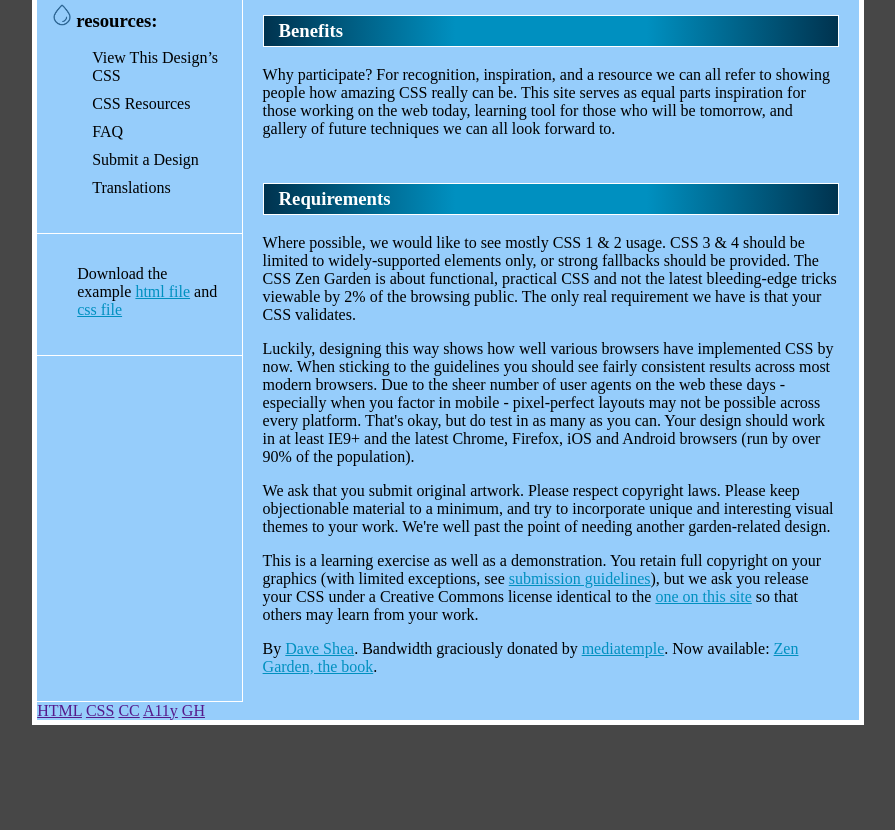
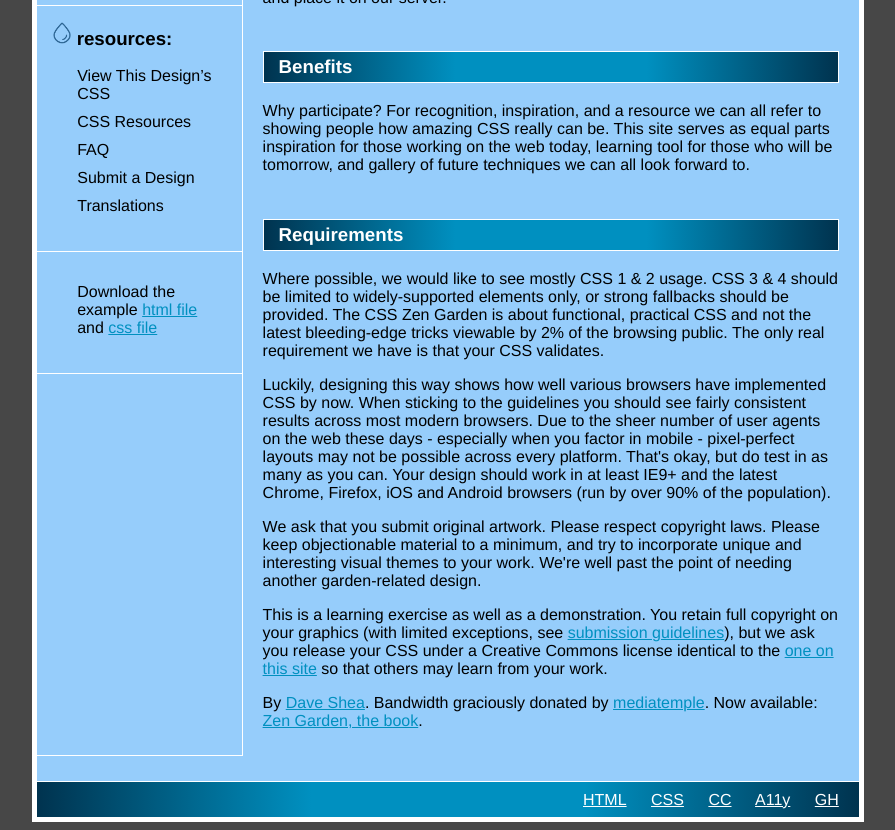
Before and after one commit to aprilrochelle/Zen-Garden-80, a plain HTML site: page index.html in a window 1280 px wide. Shown: the part 1094-1924 px from the top of the page, without its empty margins (192-1087 px from the left). Before the commit the page ends 1827 px from the top, so only its background shows below. Drawn offline with Linux system fonts and the light colour scheme.

Commit message:
styled footer, fonts and header

```diff
--- a/main.css
+++ b/main.css
@@ -2,6 +2,9 @@
 
 body {
     background-color: #474747;
+    font-family: "Articulat CF", "Helvetica Neue", Helvetica, sans-serif;
+    font-weight: 400;
+    font-size: 1em;
 }
 
 .page-wrapper {
@@ -35,11 +38,27 @@ body {
     padding: 15px 20px 20px 15px;
 }
 
+footer {
+    color: white;
+    line-height: 35px;
+    margin: 25px 0 0 0;
+    text-align: right;
+    border-top: 1px solid #fff;
+    background: linear-gradient(
+        90deg,
+        #00334f,
+        #0090c0,
+        #0090c0,
+        #00334f
+    );
+}
+
 /* Image Styles_______________________ */
 
 .header-img {
     width: 100%;
     height: 200px;
+    opacity: .7;
     display: inherit;
     border-bottom: solid white 5px;
 }
@@ -56,6 +75,7 @@ header h1 {
     right: 30px;
     top: 50px;
     color: white;
+    z-index: 1000;
 }
 
 header h2 {
@@ -63,6 +83,7 @@ header h2 {
     right: 30px;
     top: 80px;
     color: black;
+    z-index: 1000;
 }
 
 .left-col h3 {
@@ -73,6 +94,7 @@ header h2 {
 .left-col li {
     color: #0090c0;
     margin-bottom: 10px;
+    margin-left: -15px;
 }
 
 .left-col p {
@@ -130,3 +152,12 @@ li {
     border: solid white 1px;
     line-height: 30px;
 }
+
+footer a {
+    color: white;
+    padding-right: 20px;
+}
+
+footer a:hover {
+    color: #0090c0;
+}
```
Also changed, not shown: index.html (+1 -1 lines).
